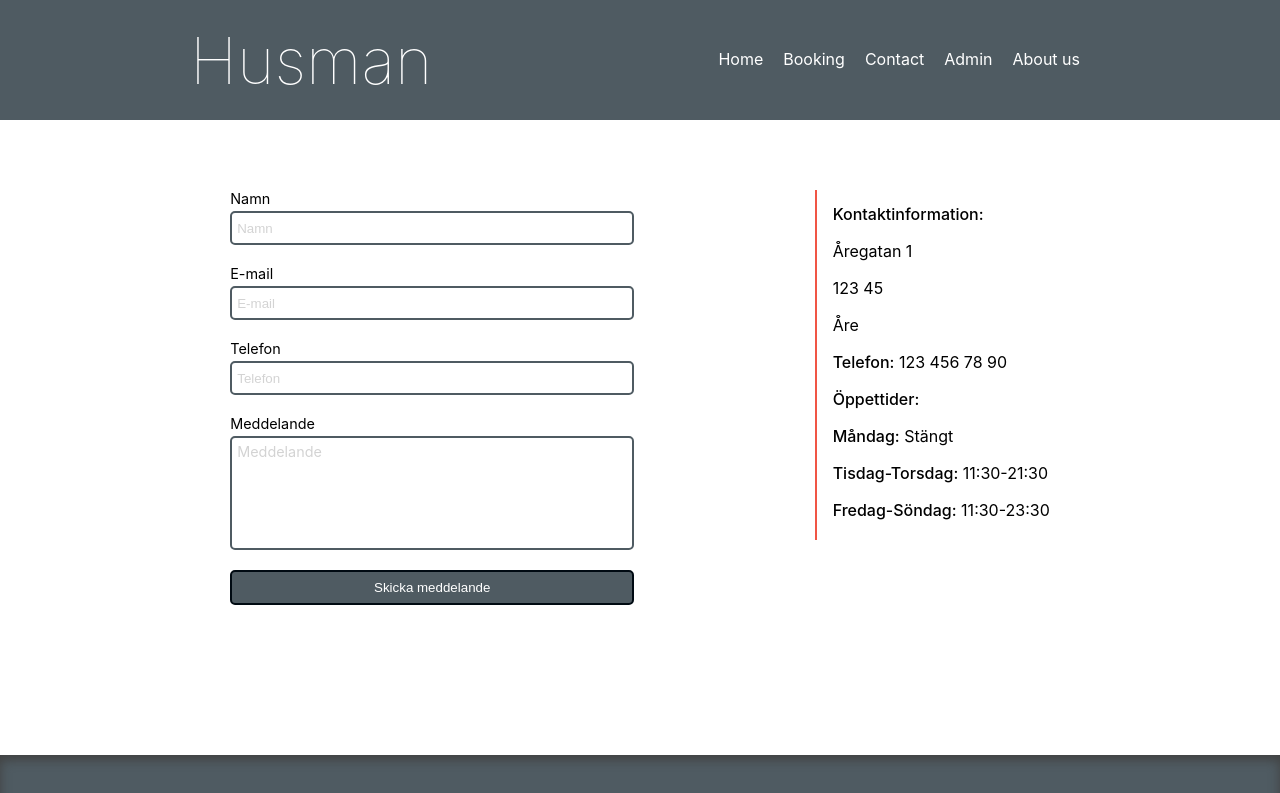
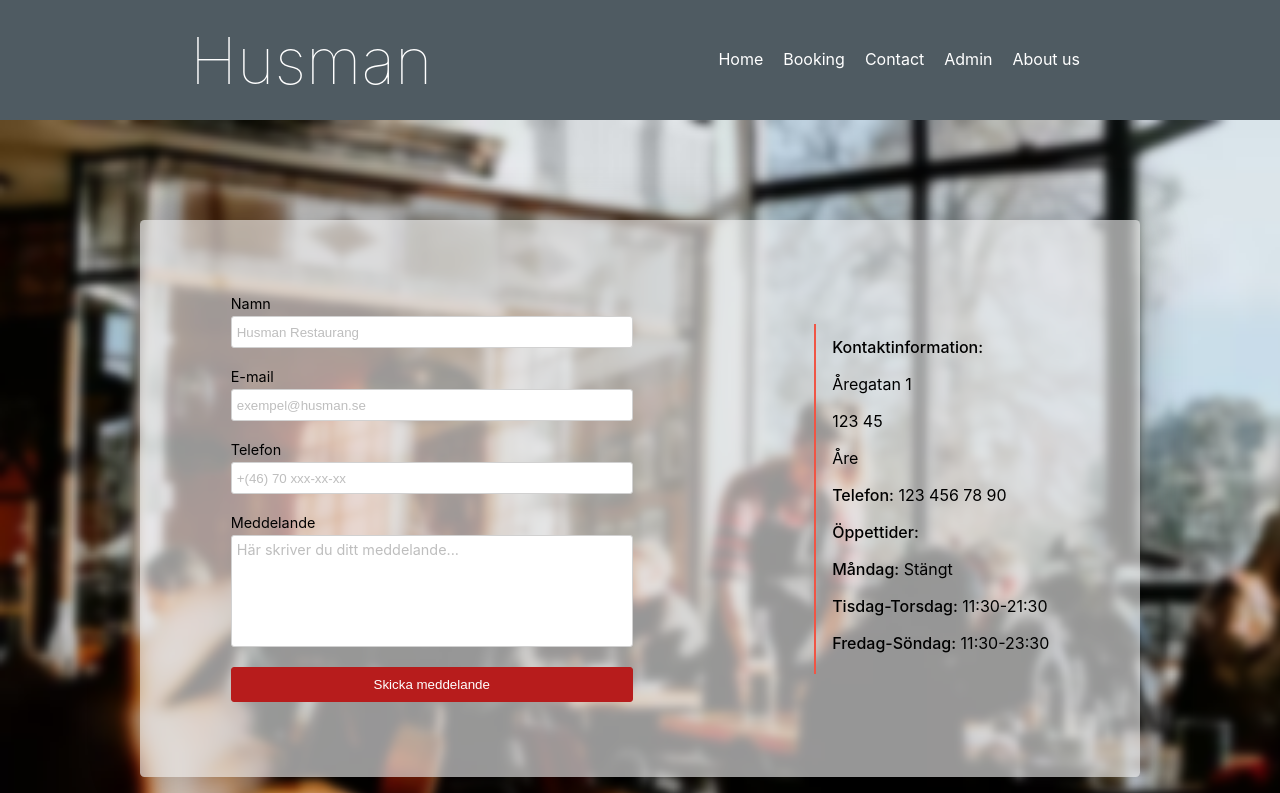
Before and after one commit to NikolaSalamurovic/Husman-Reactproject, a React (Create React App) app: page /Contact in a window 1280 px wide. Shown: the top 793 px of the page. Built offline with nearby package versions, Linux system fonts and the light colour scheme.

Commit message:
restyled styledbutton and styledinput

```diff
--- a/src/components/Contact/Contact.tsx
+++ b/src/components/Contact/Contact.tsx
@@ -44,6 +44,8 @@ export function Contact() {
    };
 
   return (
+    <>
+      <div className="backgroundImage">
         <div className="container">
 
           {isMessageSent &&
@@ -100,11 +102,11 @@ export function Contact() {
 
               <div>
                 <label>Namn</label>
-            {!isNameValid && <p className="requiredWarning">*Obligatoriskt fält*</p>}
+                {!isNameValid && <p className="requiredWarning">*Obligatoriskt fält</p>}
               </div>
               <StyledInput
                 type="text"
-            placeholder="Namn"
+                placeholder="Husman Restaurang"
                 name="name"
                 value={newUserMessage.name}
                 onChange={handleInputChange}
@@ -113,11 +115,11 @@ export function Contact() {
 
               <div>
                 <label>E-mail</label>
-            {!isEmailValid && <p className="requiredWarning">*Obligatoriskt fält*</p>}
+                {!isEmailValid && <p className="requiredWarning">*Obligatoriskt fält</p>}
               </div>
               <StyledInput
                 type="email"
-            placeholder="E-mail"
+                placeholder="exempel@husman.se"
                 name="email"
                 value={newUserMessage.email}
                 onChange={handleInputChange}
@@ -126,11 +128,11 @@ export function Contact() {
 
               <div>
                 <label>Telefon</label>
-            {!isPhoneValid && <p className="requiredWarning">*Obligatoriskt fält*</p>}
+                {!isPhoneValid && <p className="requiredWarning">*Obligatoriskt fält</p>}
               </div>
               <StyledInput
                 type="text"
-            placeholder="Telefon"
+                placeholder="+(46) 70 xxx-xx-xx"
                 name="phone"
                 value={newUserMessage.phone}
                 onChange={handleInputChange}
@@ -139,10 +141,10 @@ export function Contact() {
 
               <div>
                 <label>Meddelande</label>
-            {!isMessageValid && <p className="requiredWarning">*Obligatoriskt fält*</p>}
+                {!isMessageValid && <p className="requiredWarning">*Obligatoriskt fält</p>}
               </div>
               <textarea
-            placeholder="Meddelande"
+                placeholder="Här skriver du ditt meddelande..."
                 name="message"
                 value={newUserMessage.message}
                 onChange={handleTextAreaChange}
@@ -150,7 +152,7 @@ export function Contact() {
               />
 
               <StyledButton>Skicka meddelande</StyledButton>
-          {!isFormValid && <p className="requiredWarningForm">*Fyll i obligatoriska fält*</p>}
+              {!isFormValid && <p className="requiredWarningForm">*Fyll i obligatoriska fält</p>}
             </form>}
 
           <div className="restaurantInfo">
@@ -166,5 +168,7 @@ export function Contact() {
           </div>
 
         </div>
+      </div>
+    </>
   );
 }
--- a/src/components/Contact/style.css
+++ b/src/components/Contact/style.css
@@ -1,23 +1,38 @@
-.container {
+.backgroundImage {
+  height: 100vh;
+  padding-top: 100px;
+  background-image: url("../../assets/contactBlurr.png");
+  background-size: cover;
+}
+
+.backgroundImage .container {
   display: -webkit-box;
   display: -ms-flexbox;
   display: flex;
   max-width: 1000px;
-  margin: 70px auto 150px;
+  margin: auto;
   -ms-flex-pack: distribute;
       justify-content: space-around;
+  -webkit-box-align: center;
+      -ms-flex-align: center;
+          align-items: center;
+  background-color: rgba(231, 231, 231, 0.65);
+  padding: 75px 0 75px;
+  border-radius: 4.5px;
+  -webkit-box-shadow: 0px 0px 50px 5px rgba(0, 0, 0, 0.2);
+          box-shadow: 0px 0px 50px 5px rgba(0, 0, 0, 0.2);
 }
 
-.container .sentMessage {
+.backgroundImage .container .sentMessage {
   width: 400px;
 }
 
-.container .sentMessage p {
+.backgroundImage .container .sentMessage p {
   margin: 10px 0;
   padding: 0;
 }
 
-.container form {
+.backgroundImage .container form {
   display: -webkit-box;
   display: -ms-flexbox;
   display: flex;
@@ -30,7 +45,7 @@
           justify-content: center;
 }
 
-.container form div {
+.backgroundImage .container form div {
   display: -webkit-box;
   display: -ms-flexbox;
   display: flex;
@@ -38,11 +53,11 @@
   max-width: 390px;
 }
 
-.container form div label {
+.backgroundImage .container form div label {
   font-size: 0.9rem;
 }
 
-.container form .requiredWarning {
+.backgroundImage .container form .requiredWarning {
   margin: 0;
   padding: 0;
   color: red;
@@ -50,7 +65,7 @@
   margin: 0 0 0 10px;
 }
 
-.container form .requiredWarningForm {
+.backgroundImage .container form .requiredWarningForm {
   margin: 10px 0 0 0;
   padding: 0;
   color: red;
@@ -58,13 +73,13 @@
   text-align: center;
 }
 
-.container form textarea {
+.backgroundImage .container form textarea {
   margin: 4px 0 20px 0;
   resize: none;
   height: 100px;
-  border: 2px solid #4f5b62;
+  border: 1px solid #d1d1d1;
   background-color: white;
-  border-radius: 5px;
+  border-radius: 3px;
   max-width: 390px;
   width: 85vw;
   font-family: inherit;
@@ -74,32 +89,32 @@
   transition: ease-in-out 250ms;
 }
 
-.container form textarea:focus {
+.backgroundImage .container form textarea:focus {
   outline: none;
   background-color: #f4f4f4;
 }
 
-.container form textarea:hover {
+.backgroundImage .container form textarea:hover {
   background-color: #f4f4f4;
 }
 
-.container form textarea::-webkit-input-placeholder {
-  color: lightgray;
+.backgroundImage .container form textarea::-webkit-input-placeholder {
+  color: #bebebe;
 }
 
-.container form textarea:-ms-input-placeholder {
-  color: lightgray;
+.backgroundImage .container form textarea:-ms-input-placeholder {
+  color: #bebebe;
 }
 
-.container form textarea::-ms-input-placeholder {
-  color: lightgray;
+.backgroundImage .container form textarea::-ms-input-placeholder {
+  color: #bebebe;
 }
 
-.container form textarea::placeholder {
-  color: lightgray;
+.backgroundImage .container form textarea::placeholder {
+  color: #bebebe;
 }
 
-.container .restaurantInfo {
+.backgroundImage .container .restaurantInfo {
   border-left: 2px solid #f05545;
   padding: 0 0 0 16px;
   height: 350px;
@@ -118,15 +133,15 @@
           justify-content: center;
 }
 
-.container .restaurantInfo .bold {
+.backgroundImage .container .restaurantInfo .bold {
   font-weight: 500;
 }
 
-.container .restaurantInfo p {
+.backgroundImage .container .restaurantInfo p {
   margin: 5px 0;
 }
 
-.container .buttonMargin {
+.backgroundImage .container .buttonMargin {
   margin: 20px 0 0 0;
 }
 
--- a/src/components/Contact/style.scss
+++ b/src/components/Contact/style.scss
@@ -1,8 +1,18 @@
+.backgroundImage {
+    height: 100vh;
+    padding-top: 100px;
+    background-image: url("../../assets/contactBlurr.png");
+    background-size: cover;
     .container {
         display: flex;
         max-width: 1000px;
-    margin: 70px auto 150px;
+        margin: auto;
         justify-content: space-around;
+        align-items: center;
+        background-color: rgba($color: #e7e7e7, $alpha: 0.65);
+        padding: 75px 0 75px;
+        border-radius: 4.5px;
+        box-shadow: 0px 0px 50px 5px rgba(0,0,0,0.2);
         .sentMessage {
             width: 400px;
             p {
@@ -40,9 +50,9 @@
                 margin: 4px 0 20px 0;
                 resize: none;
                 height: 100px;
-            border: 2px solid #4f5b62;
+                border: 1px solid #d1d1d1;
                 background-color: white;
-            border-radius: 5px;
+                border-radius: 3px;
                 max-width: 390px;
                 width: 85vw;
                 font-family: inherit;
@@ -57,7 +67,7 @@
                     background-color: rgb(244, 244, 244);
                 }
                 &::placeholder {
-                color: lightgray;
+                    color: rgb(190, 190, 190);
                 }
             }
         }
@@ -78,6 +88,7 @@
         }
         .buttonMargin {
             margin: 20px 0 0 0;
+        }
     }
 }
 
--- a/src/components/StyledComponents/StyledButton.ts
+++ b/src/components/StyledComponents/StyledButton.ts
@@ -2,15 +2,16 @@ import styled from "styled-components";
 
 export const StyledButton = styled.button`
     height: 35px;
-    background-color: #4f5b62;
+    background-color: #b71c1c;
     color: white;
-    border-radius: 5px;
-    border: 2px solid #000a12;
+    border-radius: 3px;
+    border: 1px solid #b71c1c;
+    outline: 0;
     padding: 0 10px;
     cursor: pointer;
     transition: ease-in-out 250ms;
     :hover {
-        border: 2px solid #4f5b62;
-        background-color: #263238;
+        border: 1px solid #7f0000;
+        background-color: #7f0000;
     }
 `;
--- a/src/components/StyledComponents/StyledInput.ts
+++ b/src/components/StyledComponents/StyledInput.ts
@@ -5,8 +5,9 @@ export const StyledInput = styled.input`
     height: 30px;
     width: 85vw;
     max-width: 390px;
-    border: 2px solid #4f5b62;
-    border-radius: 5px;
+    border: 1px solid #d1d1d1;
+    outline: 0;
+    border-radius: 3px;
     background-color: white;
     padding: 0 5px;
     transition: ease-in-out 250ms;
@@ -18,6 +19,6 @@ export const StyledInput = styled.input`
         background-color: rgb(244, 244, 244);
     }
     ::placeholder {
-        color: lightgrey;
+        color: rgb(190, 190, 190);
     }
 `
```
Also changed, not shown: src/assets/contactBlurr.png (added), 1 other file (tests, documents, lock files or other folders). Lines whose indentation alone changed are shown as unchanged.
